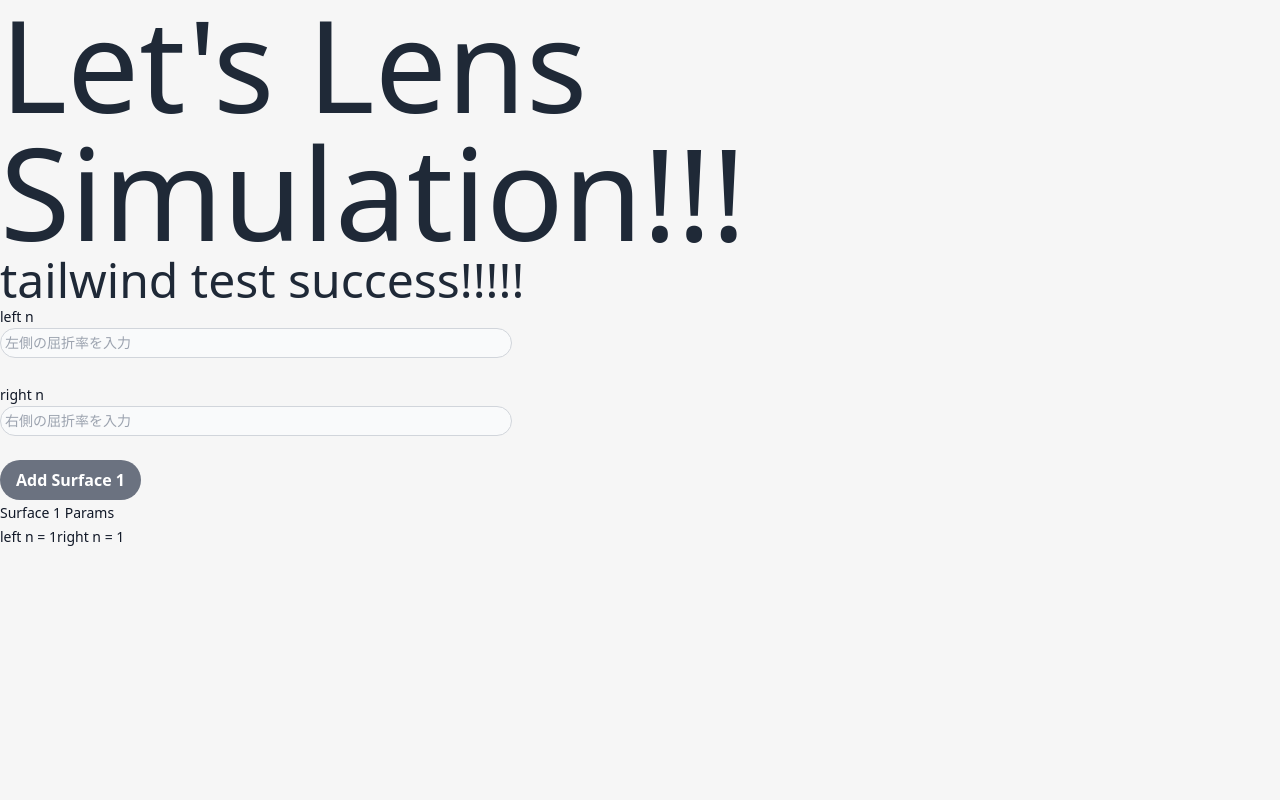
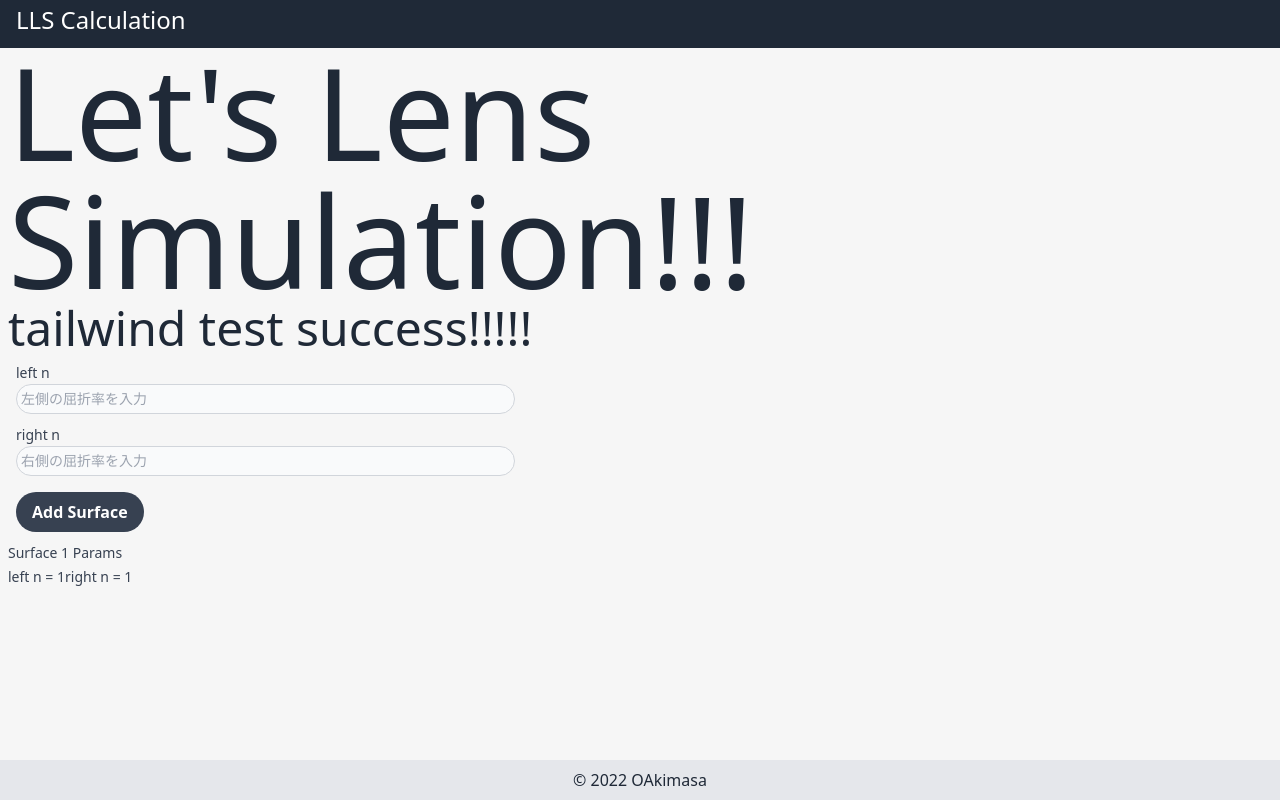
Before and after one commit to OAkimasa/lens-calc-app, a React (Create React App) app: page / in a window 1280 px wide. Built offline with nearby package versions, Linux system fonts and the light colour scheme.

Commit message:
AtomicDesignひと段落かも

```diff
--- a/src/App.jsx
+++ b/src/App.jsx
@@ -2,6 +2,7 @@ import React, { useState } from "react";
 import "./styles.css";
 import { AddLensSurface } from "./calculation/AddLensSurface";
 import { CreateParamList } from "./calculation/CreateParamList";
+import { DefaultLayout } from "./components/templetes/DefaultLayout";
 
 export const App = () => {
   // 境界 1つについてのパラメーターリスト
@@ -41,9 +42,10 @@ export const App = () => {
   // パラメーターの入力
   // 入力されたパラメーターの表示
   return (
-    <>
-      <p className="text-gray-800 text-9xl">Let's Lens Simulation!!!</p>
-      <div className="text-gray-800 text-5xl">tailwind test success!!!!!</div>
+    <DefaultLayout>
+      <main class="mx-2 mb-auto">
+        <p class="text-gray-800 text-9xl">Let's Lens Simulation!!!</p>
+        <div class="text-gray-800 text-5xl">tailwind test success!!!!!</div>
         <AddLensSurface
           nLensLeft={nLensLeft}
           nLensRight={nLensRight}
@@ -54,6 +56,7 @@ export const App = () => {
         <CreateParamList
           aLensParams={aLensParams}
         />
-    </>
+      </main>
+    </DefaultLayout>
   );
 };
--- a/src/calculation/AddLensSurface.jsx
+++ b/src/calculation/AddLensSurface.jsx
@@ -1,29 +1,28 @@
 import React from "react";
 import { PrimaryButton } from "../components/atoms/button/PrimaryButton";
-import { Input } from "../components/atoms/input/Input";
-import { PrimaryLabel } from "../components/atoms/label/PrimaryLabel";
+import { InputWithLabel } from "../components/molecules/InputWithLabel";
 
 export const AddLensSurface = (props) => {
     const { nLensLeft, nLensRight, onchangeInputNLensLeft, onchangeInputNLensRight, onClickAddParams } = props;
     return (
-        <div className="input-params-area">
+        <div class="mx-2">
             <a>
-                <PrimaryLabel>left n</PrimaryLabel>
-                <Input
+                <InputWithLabel
                 onChange={onchangeInputNLensLeft}
                 placeholder="左側の屈折率を入力"
                 value={nLensLeft}
-                />
-                <br></br>
-                <PrimaryLabel>right n</PrimaryLabel>
-                <Input
-                onChange={onchangeInputNLensRight}
-                placeholder="右側の屈折率を入力"
-                value={nLensRight}
-                />
-                <br></br>
+                >
+                    left n
+                </InputWithLabel>
+                <InputWithLabel
+                    onChange={onchangeInputNLensRight}
+                    placeholder="右側の屈折率を入力"
+                    value={nLensRight}
+                >
+                    right n
+                </InputWithLabel>
                 <PrimaryButton onClick={onClickAddParams}>
-                    Add Surface 1
+                    Add Surface
                 </PrimaryButton>
             </a>
         </div>
--- a/src/components/atoms/button/PrimaryButton.jsx
+++ b/src/components/atoms/button/PrimaryButton.jsx
@@ -2,7 +2,7 @@ export const PrimaryButton = (props) => {
     const { onClick, children } = props;
     return <button
         onClick={event => onClick(event)}
-        class="bg-gray-500 hover:bg-gray-700 text-white font-bold py-2 px-4 rounded-full"
+        class="my-2 bg-gray-700 hover:bg-gray-500 text-white font-bold py-2 px-4 rounded-full"
     >
         {children}
     </button>;
--- a/src/components/atoms/input/Input.jsx
+++ b/src/components/atoms/input/Input.jsx
@@ -4,6 +4,6 @@ export const Input = (props) => {
         onChange={event => onChange(event)}
         placeholder={placeholder}
         value={value}
-        class="bg-gray-50 border border-gray-300 text-gray-900 text-sm rounded-full focus:ring-gray-900 focus:border-gray-900 block w-2/5 p-1 dark:bg-gray-700 dark:border-gray-600 dark:placeholder-gray-400 dark:text-white dark:focus:ring-gray-500 dark:focus:border-gray-500"
+        class="bg-gray-50 border border-gray-300 text-gray-900 text-sm outline-gray-500 hover:bg-gray-100 rounded-full focus:ring-gray-900 focus:border-gray-900 block w-2/5 p-1 dark:bg-gray-700 dark:border-gray-600 dark:placeholder-gray-400 dark:text-white dark:focus:ring-gray-500 dark:focus:border-gray-500"
     />;
 };
--- a/src/components/atoms/label/PrimaryLabel.jsx
+++ b/src/components/atoms/label/PrimaryLabel.jsx
@@ -1,7 +1,7 @@
 export const PrimaryLabel = (props) => {
     const { children } = props;
     return <label
-    class="mb-2 text-sm font-medium text-gray-900 dark:text-gray-300"
+    class="mb-2 text-sm font-medium text-gray-700 dark:text-gray-300"
     >
         {children}
     </label>;
--- /dev/null
+++ b/src/components/atoms/layout/Footer.jsx
@@ -0,0 +1,7 @@
+export const Footer = () => {
+    return (
+        <footer class="h-10 bg-gray-200 text-gray-800 text-1sm text-center leading-10">
+            &copy; 2022 OAkimasa
+        </footer>
+    )
+}
--- /dev/null
+++ b/src/components/atoms/layout/Header.jsx
@@ -0,0 +1,9 @@
+export const Header = () => {
+    return (
+        <header class="h-12 bg-gray-800 text-white text-2xl">
+            <div class="mx-4 leading-10">
+                LLS Calculation
+            </div>
+        </header>
+    )
+}
--- /dev/null
+++ b/src/components/molecules/InputWithLabel.jsx
@@ -0,0 +1,16 @@
+import { Input } from "../atoms/input/Input";
+import { PrimaryLabel } from "../atoms/label/PrimaryLabel";
+
+export const InputWithLabel = (props) => {
+    const { onChange, placeholder = "", value, children } = props;
+    return (
+        <div class="my-2">
+            <PrimaryLabel>{children}</PrimaryLabel>
+            <Input
+                onChange={event => onChange(event)}
+                placeholder={placeholder}
+                value={value}
+            />
+        </div>
+    )
+}
--- /dev/null
+++ b/src/components/templetes/DefaultLayout.jsx
@@ -0,0 +1,13 @@
+import { Footer } from "../atoms/layout/Footer";
+import { Header } from "../atoms/layout/Header";
+
+export const DefaultLayout = (props) => {
+    const { children } = props;
+    return (
+        <div class="flex flex-col min-h-screen justify-between">
+            <Header />
+            {children}
+            <Footer />
+        </div>
+    )
+}
```
Lines whose indentation alone changed are shown as unchanged.
